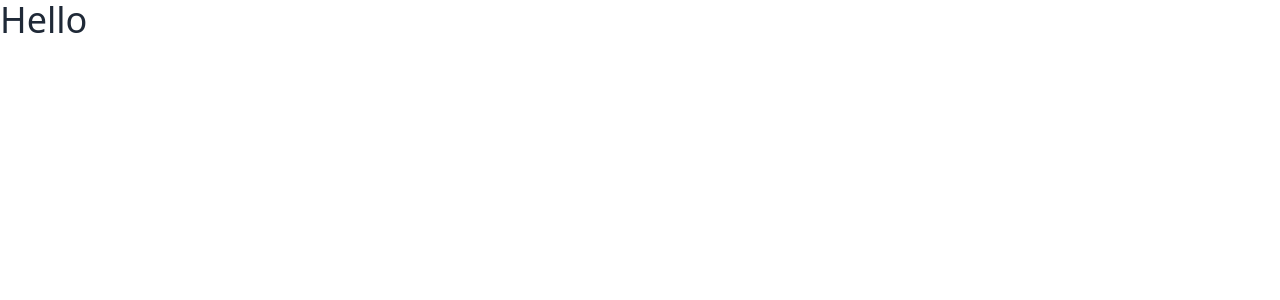
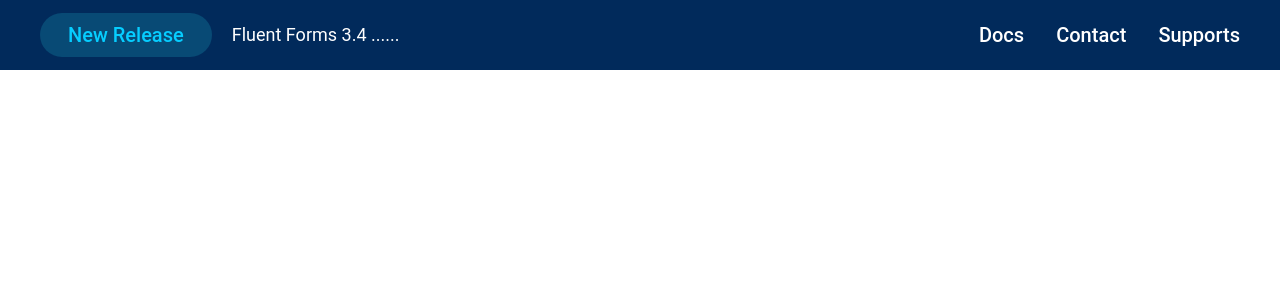
Before and after one commit to ronobir84/fluent-forms, a React (Vite) app: page / in a window 1280 px wide. Shown: the top 300 px of the page. Built offline with nearby package versions, Linux system fonts and the light colour scheme.

Commit message:
add this navbar first item

```diff
--- a/src/LayOut/LayOut.jsx
+++ b/src/LayOut/LayOut.jsx
@@ -1,8 +1,10 @@
 import { Outlet } from "react-router-dom";
+import Navbar from "../Pages/Shared/Navbar/Navbar";
 
 const LayOut = () => {
     return (
         <div>
+            <Navbar></Navbar>
             <Outlet></Outlet>
         </div>
     );
--- a/src/Pages/HomePage/Home/Home.jsx
+++ b/src/Pages/HomePage/Home/Home.jsx
@@ -3,7 +3,7 @@
 const Home = () => {
     return (
         <div>
-            <h3 className="text-4xl">Hello</h3>
+
         </div>
     );
 };
--- /dev/null
+++ b/src/Pages/Shared/Footer/Footer.jsx
@@ -0,0 +1,11 @@
+import React from 'react';
+
+const Footer = () => {
+    return (
+        <div>
+
+        </div>
+    );
+};
+
+export default Footer;
--- /dev/null
+++ b/src/Pages/Shared/Navbar/Navbar.jsx
@@ -0,0 +1,27 @@
+import React from 'react';
+import {  NavLink } from 'react-router-dom';
+
+const Navbar = () => {
+    return (
+        <div>
+            <div>
+                <div className='flex justify-between bg-[#012A5B] h-[70px] w-full items-center px-10 fixed'>
+                    <div className='flex items-center gap-5'>
+                        <button className='text-xl font-medium bg-[#084A75] text-[#06CDFF] px-7 py-2 rounded-3xl'>New Release</button>
+                        <h2 className='text-lg text-white font-normal'>Fluent Forms 3.4 ......</h2>
+                    </div>
+                    <div className=''>
+                        <ul className='flex gap-8 text-white text-xl font-medium'>
+                            <li><NavLink className="hover:text-[#06CDFF] hover:duration-700">Docs</NavLink></li>
+                            <li> <NavLink className="hover:text-[#06CDFF] hover:duration-700">Contact</NavLink></li>
+                            <li> <NavLink className="hover:text-[#06CDFF] hover:duration-700">Supports</NavLink></li>
+                        </ul>
+                    </div>
+
+                </div>
+            </div>
+        </div>
+    );
+};
+
+export default Navbar;
--- a/src/index.css
+++ b/src/index.css
@@ -1,3 +1,10 @@
  @tailwind base;
 @tailwind components;
 @tailwind utilities;
+
+
+@import url('https://fonts.googleapis.com/css2?family=Roboto:ital,wght@0,300;0,400;0,500;0,700;0,900;1,300&display=swap');
+
+body {
+    font-family: 'Roboto', sans-serif;
+}
--- a/src/main.jsx
+++ b/src/main.jsx
@@ -25,7 +25,7 @@ import Home from './Pages/HomePage/Home/Home.jsx';
 <RouterProvider router={router} />
 ReactDOM.createRoot(document.getElementById('root')).render(
   <React.StrictMode>
-    <div className='container max-w-full'>
+    <div className='container max-w-full '>
       <RouterProvider router={router} />
    </div>
   </React.StrictMode>,
```
